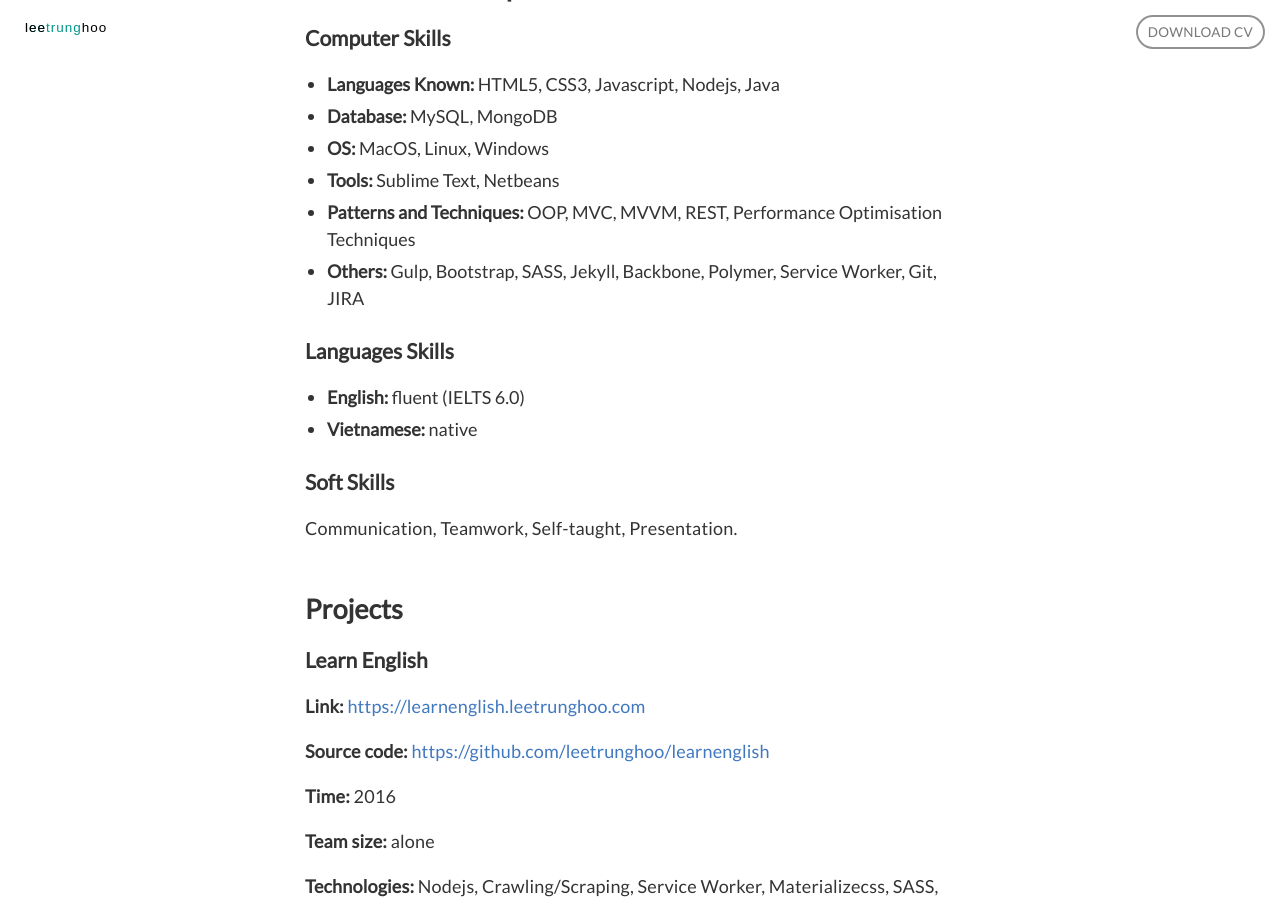
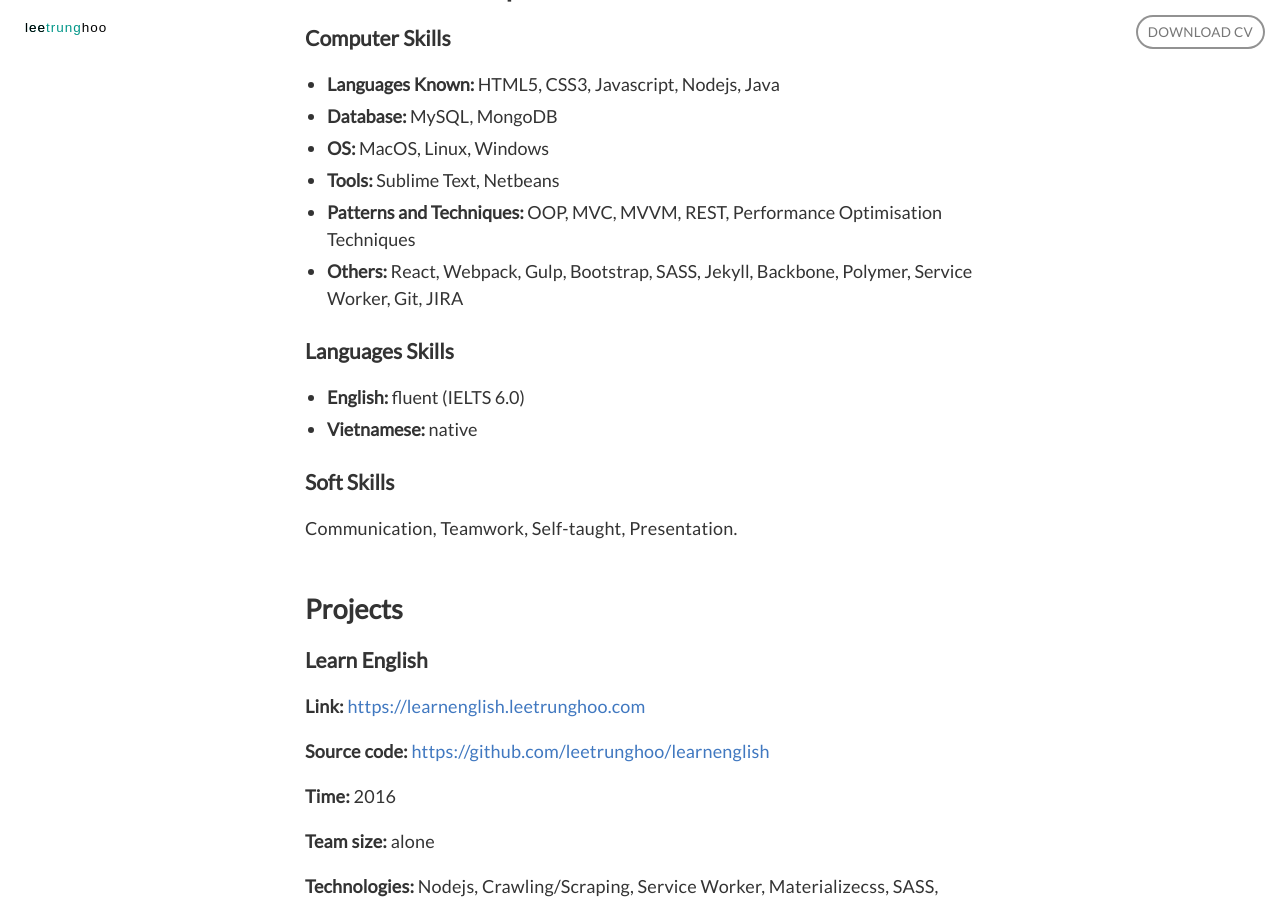
Before and after one commit to leetrunghoo/leetrunghoo.github.io, a Jekyll site: the page built from cv/index.md, in a window 1280 px wide and 900 px high, scrolled down 1660 px. Built offline with Jekyll 4.4.1, drawn with Linux system fonts in a browser that asks for light colours; nearby versions of some CDN libraries; some web fonts are replaced; comment, search, counter and statistics services are not loaded.

Commit message:
update CV

```diff
--- a/_data/cv.yml
+++ b/_data/cv.yml
@@ -37,7 +37,7 @@
     - name: Patterns and Techniques
       description: OOP, MVC, MVVM, REST, Performance Optimisation Techniques
     - name: Others
-      description: Gulp, Bootstrap, SASS, Jekyll, Backbone, Polymer, Service Worker, Git, JIRA
+      description: React, Webpack, Gulp, Bootstrap, SASS, Jekyll, Backbone, Polymer, Service Worker, Git, JIRA
   - type: Languages Skills
     description:
     details:
```
